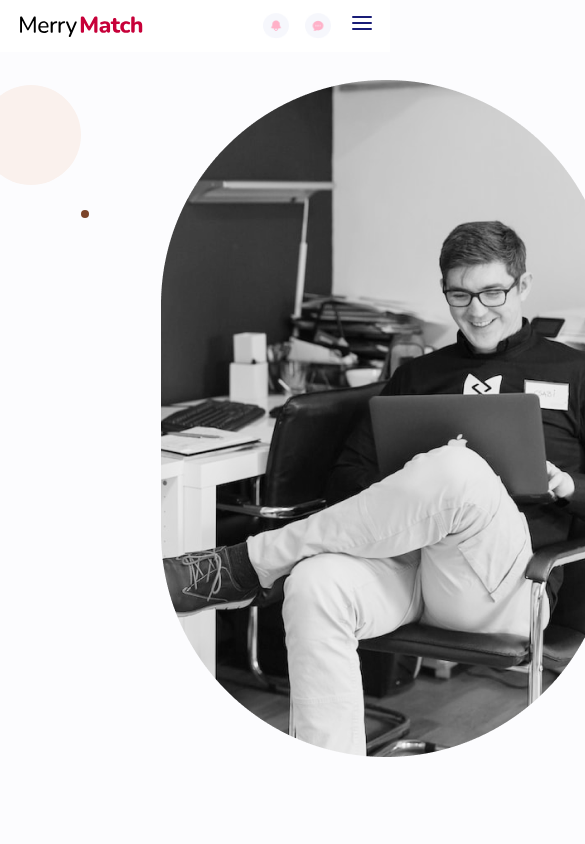
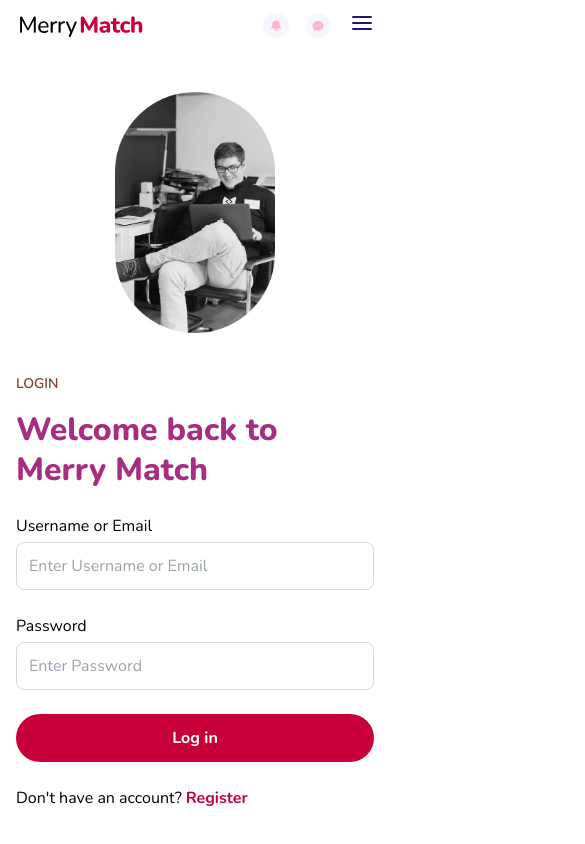
Before and after one commit to kittha/merry-match, a React (Vite) app in the folder client/: page /login in a window 390 px wide. Shown: the top 844 px of the page, 585 px wide, since content can reach past the window. Built offline with nearby package versions, Linux system fonts and the light colour scheme.

Commit message:
feat:add responsive design to login page

```diff
--- a/client/src/pages/auth/LoginPage.jsx
+++ b/client/src/pages/auth/LoginPage.jsx
@@ -1,49 +1,55 @@
 import bannerLogin from "/src/assets/loginpage/bannerLogin.png";
 import { useNavigate } from "react-router-dom";
-
 
 const LoginPage = () => {
   const navigate = useNavigate();
   return (
-    <div className="bg-[url('/src/assets/loginpage/register-section-bg.svg')] bg-cover w-[1440px] h-[936px] flex justify-center m-0 p-0">
-      <div className="mt-[80px] mb-[179px] w-[1119px] h-[677px] flex flex-row justify-center items-center gap-[216px]">
-        <section className="left w-[450px] h-[677px]">
-          <img src={bannerLogin} alt="banner" />
+    <div className="lg:bg-[url('/src/assets/loginpage/login-bg.svg')] bg-cover w-screen h-auto min-h-screen flex justify-center m-0 p-0 pt-[52px] lg:pt-[88px]">
+      <div className="lg:mt-[80px] lg:mb-[179px] w-full  flex flex-col lg:flex-row lg:justify-center justify-start mt-[40px] items-center gap-[40px] lg:gap-[216px] px-[16px]">
+        <section className="left w-full lg:w-[450px] h-auto lg:h-[677px] flex justify-center lg:justify-start">
+          <img
+            src={bannerLogin}
+            alt="banner"
+            className="w-full lg:w-[450px] h-auto px-[99px] lg:p-0 "
+          />
         </section>
-        <section className="right flex flex-col w-[453px] h-[534px] justify-center font-Nunito">
+        <section className="right flex flex-col w-full lg:w-auto h-auto lg:h-[534px] justify-center font-Nunito">
           <p className="text-[#7B4429] font-[600] text-[14px] leading-[21px]">
             LOGIN
           </p>
-          <h1 className="text-[46px] text-[#A62D82] leading-[57.5px] font-[800] ">
-            Welcome back to <br /> Merry Match
+          <h1 className="text-[32px] lg:text-[46px] text-[#A62D82] leading-[40px] lg:leading-[57.5px] font-[800] mt-[16px] lg:mt-0">
+            Welcome back to <br className="hidden lg:block" /> Merry Match
           </h1>
-          <label className="mt-[37px] font-[400] text-[16px] leading-[24px]">
+          <label className="mt-[24px] lg:mt-[37px] font-[400] text-[16px] leading-[24px]">
             Username or Email
           </label>
           <input
-            className="w-[453px] h-[48px] border-[#D6D9E4] border mt-[4px] rounded-lg px-[12px] py-[16px] "
+            className="w-full lg:w-[453px] h-[48px] border-[#D6D9E4] border mt-[4px] rounded-lg px-[12px] py-[16px] "
             type="text"
             placeholder="Enter Username or Email"
             onChange={(e) => {}}
           />
-          <label className="mt-[40px] font-[400] text-[16px] leading-[24px]">
+          <label className="mt-[24px] lg:mt-[40px] font-[400] text-[16px] leading-[24px]">
             Password
           </label>
           <input
-            className="w-[453px] h-[48px] border-[#D6D9E4] border mt-[4px] rounded-lg px-[12px] py-[16px] "
-            type="text"
+            className="w-full lg:w-[453px] h-[48px] border-[#D6D9E4] border mt-[4px] rounded-lg px-[12px] py-[16px] "
+            type="password"
             placeholder="Enter Password"
             onChange={(e) => {}}
           />
-          <button className="w-[453px] h-[48px] bg-[#C70039] px-[24px] py-[12px] mt-[40px] rounded-[99px] text-[16px] font-[700] leading-[24px] text-white text-center">
+          <button className="w-full lg:w-[450px] h-[48px] bg-[#C70039] px-[24px] py-[12px] mt-[24px] lg:mt-[40px] rounded-[99px] text-[16px] font-[700] leading-[24px] text-white text-center">
             Log in
           </button>
-          <div className="flex gap-[4px] mt-[40px]">
+          <div className="flex gap-[4px] mt-[24px] lg:mt-[40px]  lg:justify-start">
             <p className="text-black font-[400] text-[16px] leading-[24px]">
               Don't have an account?
             </p>
-            <button className="text-[#C70039] font-[700] text-[16px] leading-[24px]"
-              onClick={() => { navigate("/register");}}
+            <button
+              className="text-[#C70039] font-[700] text-[16px] leading-[24px]"
+              onClick={() => {
+                navigate("/register");
+              }}
             >
               Register
             </button>
@@ -53,4 +59,5 @@ const LoginPage = () => {
     </div>
   );
 };
+
 export default LoginPage;
```
Also changed, not shown: client/src/assets/loginpage/login-bg.svg.
